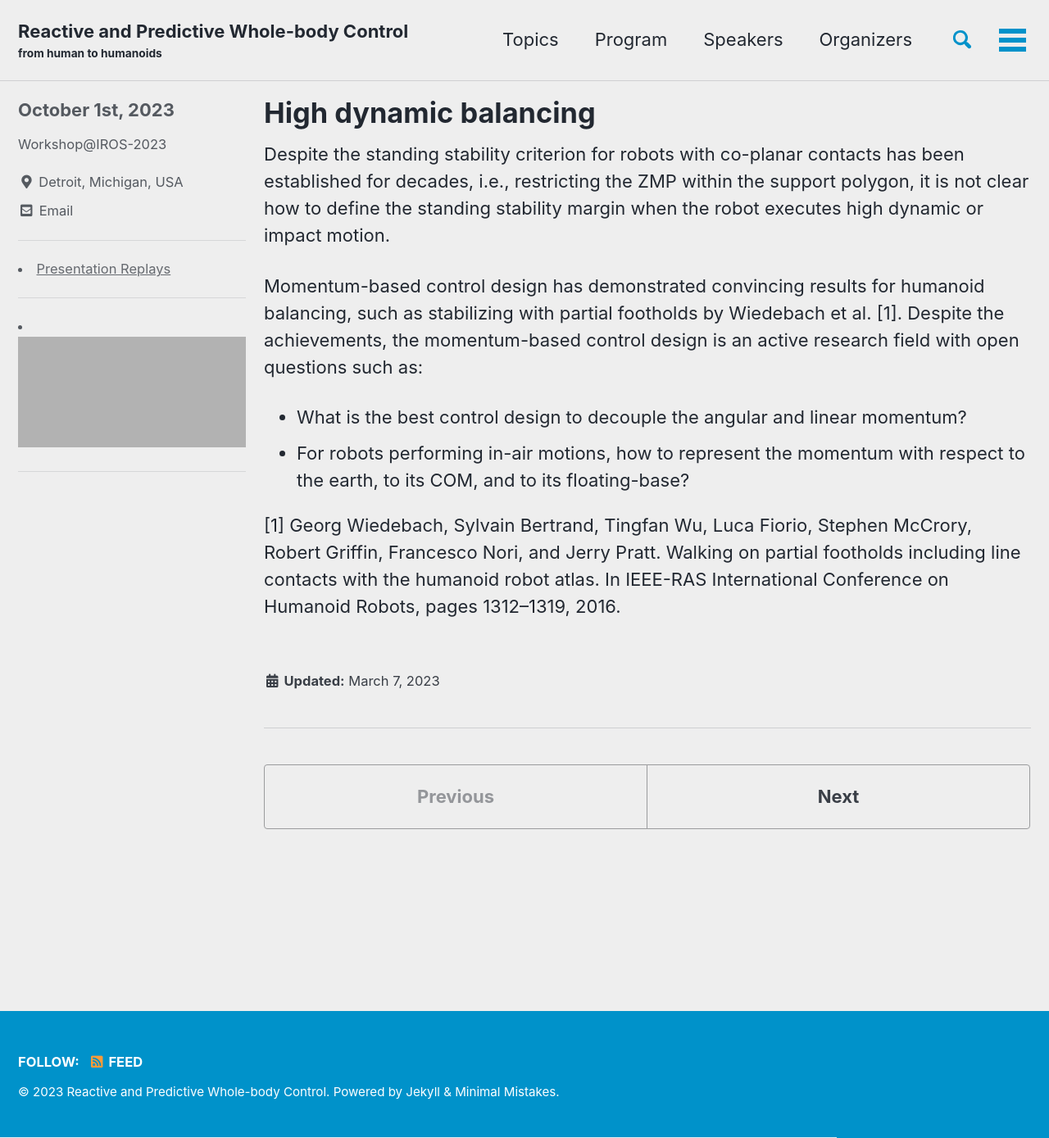
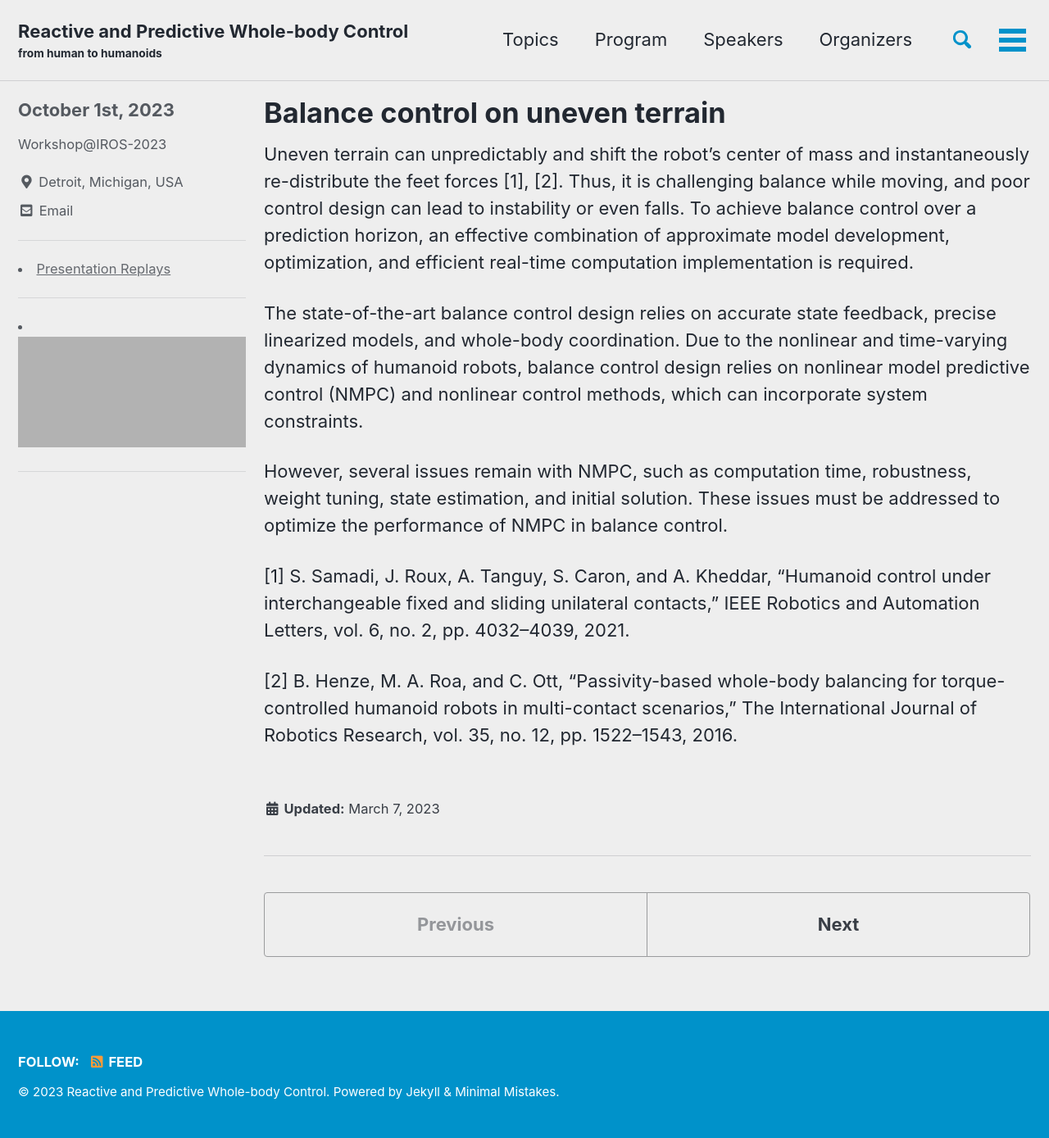
Before and after one commit to iros-2023-humanoid/iros-2023-humanoid, a Jekyll site: the page built from _topics/balance.md, in a window 1280 px wide and 1389 px high. Shown: the whole window at 82% size. Built offline with Jekyll 4.4.1, drawn with Linux system fonts in a browser that asks for light colours; cached includes are drawn as plain includes; grey boxes are pictures that could not be loaded.

Commit message:
Update the topics

```diff
--- a/_topics/balance.md
+++ b/_topics/balance.md
@@ -5,20 +5,21 @@ classes: wide
 entries_layout: grid
 author_profile: true
 
-title: "High dynamic balancing"
+title: "Balance control on uneven terrain"
 
 excerpt: "
-Despite the standing stability criterion for robots with co-planar contacts has been established for decades, i.e., restricting the ZMP within the support polygon, it is not clear how to define the standing stability margin when the robot executes high dynamic or impact motion.
+Uneven terrain can unpredictably and shift the robot’s center of mass and instantaneously re-distribute the feet forces. Thus, it is challenging balance while moving, and poor control design can lead to instability or even falls.
 "
 
 ---
+Uneven terrain can unpredictably and shift the robot’s center of mass and instantaneously re-distribute the feet forces [1], [2]. Thus, it is challenging balance while moving, and poor control design can lead to instability or even falls. To achieve balance control over a prediction horizon, an effective combination of approximate model development, optimization, and efficient real-time computation implementation is required.
 
-Despite the standing stability criterion for robots with co-planar contacts has been established for decades, i.e., restricting the ZMP within the support polygon, it is not clear how to define the standing stability margin when the robot executes high dynamic or impact motion.
+The state-of-the-art balance control design relies on accurate state feedback, precise linearized models, and whole-body coordination. Due to the nonlinear and time-varying dynamics of humanoid robots, balance control design relies on nonlinear model predictive control (NMPC) and nonlinear control methods, which can incorporate system constraints.
 
-Momentum-based control design has demonstrated convincing results for humanoid balancing, such as stabilizing with partial footholds by Wiedebach et al. [1]. Despite the achievements, the momentum-based control design is an active research field with open questions such as:
-
-  * What is the best control design to decouple the angular and linear momentum?
-  * For robots performing in-air motions, how to represent the momentum with respect to the earth, to its COM, and to its floating-base?
+However, several issues remain with NMPC, such as computation time, robustness, weight tuning, state estimation, and initial solution. These issues must be addressed to optimize the performance of NMPC in balance control.
 
 
-[1] Georg Wiedebach, Sylvain Bertrand, Tingfan Wu, Luca Fiorio, Stephen McCrory, Robert Griffin, Francesco Nori, and Jerry Pratt. Walking on partial footholds including line contacts with the humanoid robot atlas. In IEEE-RAS International Conference on Humanoid Robots, pages 1312–1319, 2016.
+
+[1] S. Samadi, J. Roux, A. Tanguy, S. Caron, and A. Kheddar, “Humanoid control under interchangeable fixed and sliding unilateral contacts,” IEEE Robotics and Automation Letters, vol. 6, no. 2, pp. 4032–4039, 2021.
+
+[2] B. Henze, M. A. Roa, and C. Ott, “Passivity-based whole-body balancing for torque-controlled humanoid robots in multi-contact scenarios,” The International Journal of Robotics Research, vol. 35, no. 12, pp. 1522–1543, 2016.
```
Also changed, not shown: _topics/estimation.md (+9 -4 lines), _topics/impactAwareControl.md (deleted, +0 -18 lines).
